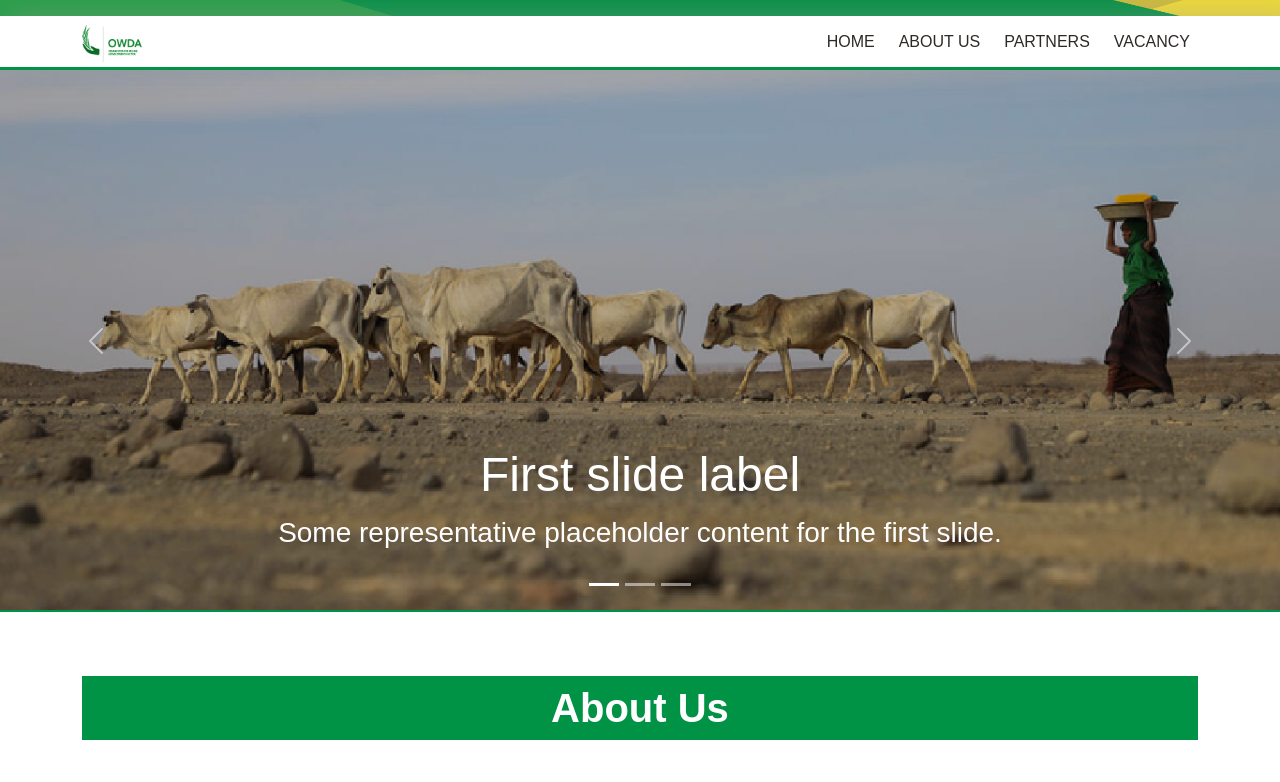
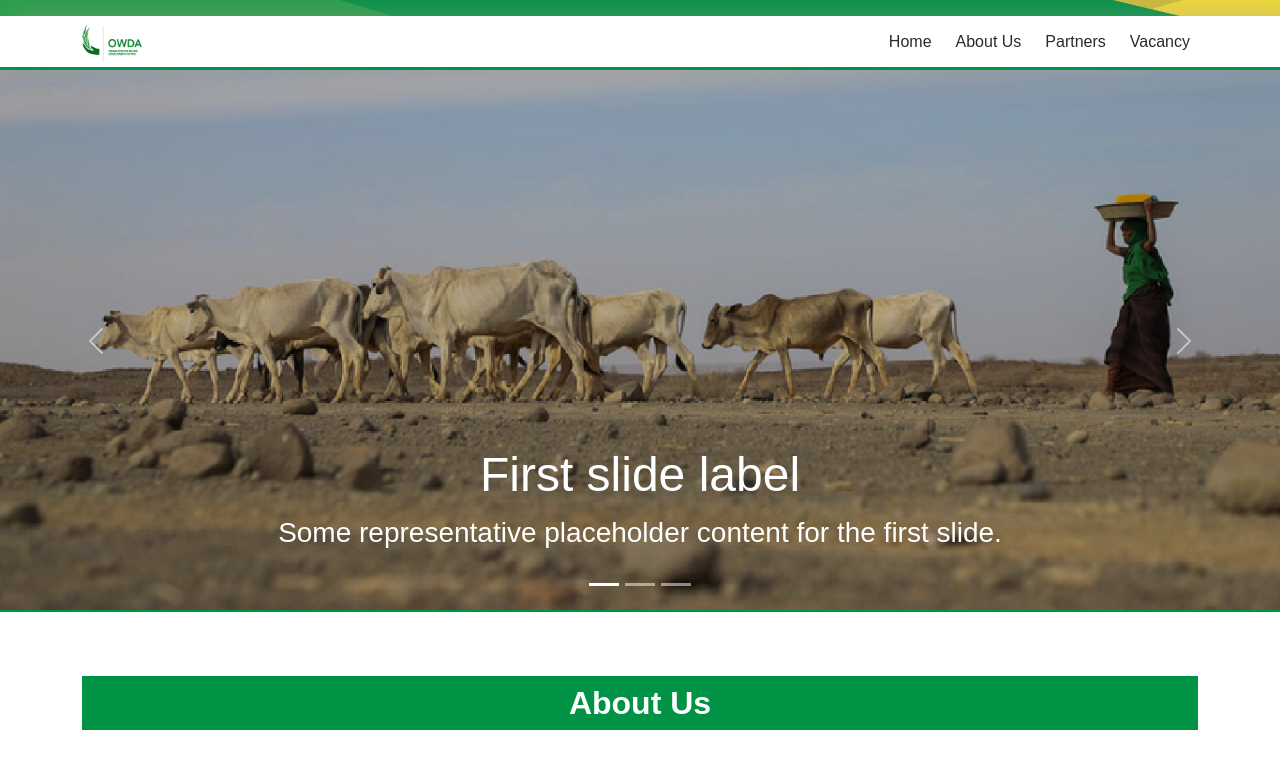
Before and after one commit to kalebmelaku/SRSRTB, a React (Vite) app: page / in a window 1280 px wide. Shown: the top 782 px of the page. Built offline with nearby package versions, Linux system fonts and the light colour scheme.

Commit message:
OWDA-PMS

```diff
--- a/src/components/navbar.jsx
+++ b/src/components/navbar.jsx
@@ -5,7 +5,6 @@ export default function NavBar(){
 
     const handleLinkClick = (id) => {
         if (id !== 'home') {
-
             setActiveLink(id);
           }
     };
@@ -25,23 +24,23 @@ export default function NavBar(){
                 <div className="navbar-nav">
                     <ul  className="navbar-nav d-flex align-items-center justify-content-center">
                         <li  className="nav-item" onClick={()=>handleLinkClick('home')}>
-                            <a href="/" className={`nav-link py-0 ${activeLink === 'home' ? 'active' : ''}`}  >HOME</a>
+                            <a href="/" className={`nav-link py-0 ${activeLink === 'home' ? 'active' : ''}`}  >Home</a>
                         </li>
                         <li  className="nav-item " onClick={()=>handleLinkClick('about')}>
                             <a className={`nav-link py-0 ${activeLink === 'about' ? 'active' : ''}`} href="/#about" aria-expanded="false">
-                                ABOUT US
+                                About Us
                             </a>
 
                         </li>
                         <li  className="nav-item" onClick={() => handleLinkClick('partners')}>
                             <a className={`nav-link py-0 ${activeLink === 'partners' ? 'active' : ''}`} href="/#partners" aria-expanded="false">
-                                PARTNERS
+                                Partners
                             </a>
                         </li>
 
                         <li  className="nav-item" onClick={() => handleLinkClick('vacancy')}>
                             <a className={`nav-link py-0 ${activeLink === 'vacancy' ? 'active' : ''}`} href="/#vacancy">
-                                VACANCY
+                                Vacancy
                             </a>
                         </li>
                     </ul>
--- a/src/style/main.css
+++ b/src/style/main.css
@@ -117,7 +117,7 @@ nav ul .nav-link:hover::before {
 #about h2,
 #partners h2,
 #vacancy h2 {
-  font-size: 2.5rem;
+  font-size: 2rem;
   background-color: #009245;
   color: #fff;
   padding: 0;
--- a/src/style/main.scss
+++ b/src/style/main.scss
@@ -79,7 +79,7 @@ nav {
 #partners,
 #vacancy{
     h2{
-        font-size: 2.5rem;
+        font-size: 2rem;
         background-color: $green;
         color: #fff;
         padding: 0;
```
Also changed, not shown: 1 other file (tests, documents, lock files or other folders).
